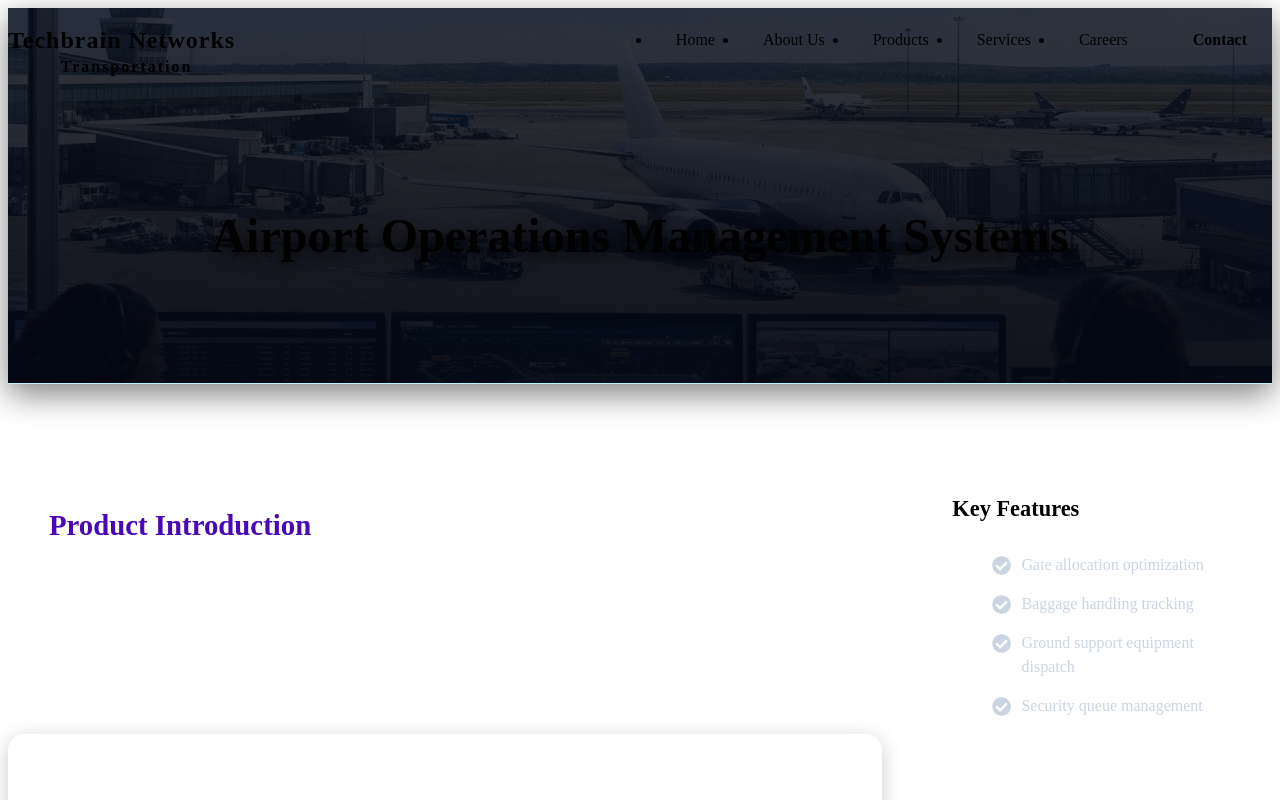
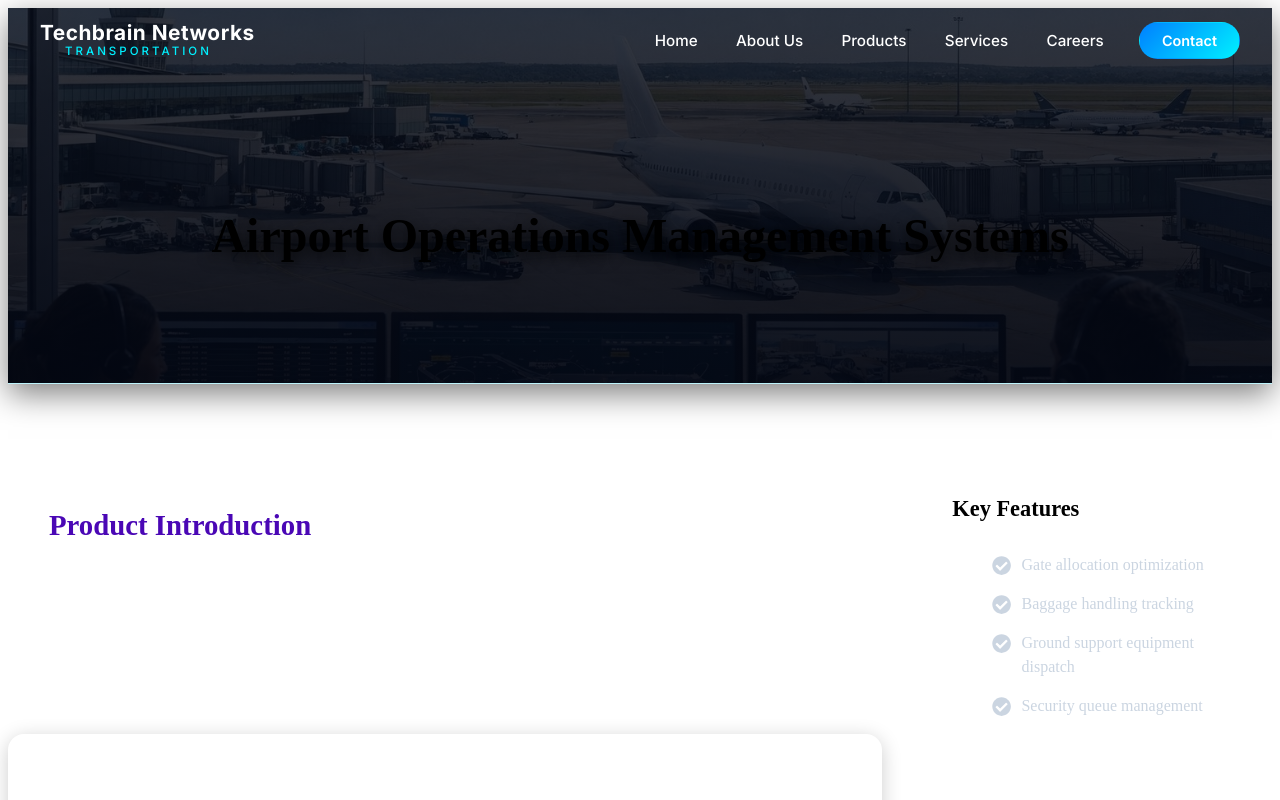
Before and after one commit to techbrainnetworks2026-sys/TN-Transportation, a React (Vite) app: page /transportation/airport-operations-management in a window 1280 px wide. Shown: the top 800 px of the page. Built offline with nearby package versions, Linux system fonts and the light colour scheme; the HTML template or start-up script is replaced by a standard one.

Commit message:
Some changes in navber

```diff
--- a/src/components/Navbar/Navbar.css
+++ b/src/components/Navbar/Navbar.css
@@ -1,202 +1,264 @@
+/* ============================================================
+   NAVBAR — base
+   ============================================================ */
 .navbar {
   background: transparent;
   height: 80px;
   display: flex;
   justify-content: center;
   align-items: center;
-  font-size: 1rem;
   position: fixed;
   top: 0;
+  left: 0;
   width: 100%;
   z-index: 999;
-  transition: var(--transition-smooth);
-}
-
-
-.sub-title {
-  position: absolute;
-  top: 100%;
-  left: 50%;
-  transform: translateX(-50%);
-  color: var(--transportation-blue);
-  font-size: 1rem;
-  letter-spacing: 2px;
-  white-space: nowrap;
-  margin-top: 4px;
-}
-
-@media (max-width: 768px) {
-  .nav-logo {
-    font-size: 1.2rem;
-  }
-
-  .sub-title {
-    font-size: 0.85rem;
-    letter-spacing: 1px;
-    margin-top: 2px;
-  }
+  transition: background 0.3s ease, box-shadow 0.3s ease;
 }
 
 .navbar.scrolled {
-  background: rgba(3, 7, 18, 0.9);
-  backdrop-filter: blur(10px);
-  -webkit-backdrop-filter: blur(10px);
+  background: rgba(3, 7, 18, 0.92);
+  backdrop-filter: blur(12px);
+  -webkit-backdrop-filter: blur(12px);
   border-bottom: 1px solid rgba(0, 240, 255, 0.1);
   box-shadow: 0 4px 30px rgba(0, 0, 0, 0.5);
 }
 
+/* ============================================================
+   CONTAINER
+   ============================================================ */
 .nav-container {
   display: flex;
   justify-content: space-between;
   align-items: center;
   width: 100%;
+  max-width: 1200px;
+  padding: 0 2rem;
   height: 80px;
 }
+
+/* ============================================================
+   LOGO
+   ============================================================ */
 .nav-logo {
-  position: relative;
-  color: var(--premium-white);
+  display: flex;
+  flex-direction: column;
+  align-items: flex-start;
+  gap: 2px;
+  text-decoration: none;
   cursor: pointer;
-  text-decoration: none;
-  font-size: 1.5rem;
-  display: inline-flex;
-  flex-direction: column;
-  align-items: center;
-  font-family: var(--font-heading);
-  font-weight: 700;
-  letter-spacing: 1px;
+  flex-shrink: 0;
 }
 
-.nav-logo span {
-  color: var(--transportation-blue);
-  margin-left: 5px;
+.logo-main {
+  color: var(--premium-white, #fff);
+  font-family: var(--font-heading, 'Inter', sans-serif);
+  font-size: 1.3rem;
+  font-weight: 700;
+  letter-spacing: 0.5px;
+  line-height: 1;
+  white-space: nowrap;
 }
 
+.logo-sub {
+  color: var(--transportation-blue, #00f0ff);
+  font-family: var(--font-body, 'Inter', sans-serif);
+  font-size: 0.72rem;
+  font-weight: 500;
+  letter-spacing: 3px;
+  text-transform: uppercase;
+  line-height: 1;
+  margin-left: 25px;
+
+}
+
+/* ============================================================
+   NAV MENU (desktop)
+   ============================================================ */
 .nav-menu {
   display: flex;
   align-items: center;
-  text-align: center;
+  list-style: none;
+  margin: 0;
+  padding: 0;
+  gap: 0;
 }
 
 .nav-item {
   height: 80px;
+  display: flex;
+  align-items: center;
 }
 
 .nav-links {
-  color: var(--premium-white);
+  color: var(--premium-white, #fff);
+  text-decoration: none;
+  padding: 0 1.2rem;
+  height: 100%;
   display: flex;
   align-items: center;
-  text-decoration: none;
-  padding: 0 1.5rem;
-  height: 100%;
-  font-family: var(--font-body);
+  font-family: var(--font-body, 'Inter', sans-serif);
   font-weight: 500;
-  transition: var(--transition-smooth);
+  font-size: 0.95rem;
   position: relative;
+  transition: color 0.3s ease;
+  white-space: nowrap;
 }
 
+/* Underline hover effect */
 .nav-links::after {
   content: '';
   position: absolute;
-  bottom: 20px;
-  left: 1.5rem;
-  width: 0;
+  bottom: 18px;
+  left: 1.2rem;
+  right: 1.2rem;
   height: 2px;
-  background: var(--grad-cyan);
-  transition: var(--transition-smooth);
+  background: var(--grad-cyan, linear-gradient(90deg, #00f0ff, #0080ff));
+  transform: scaleX(0);
+  transform-origin: left;
+  transition: transform 0.3s ease;
 }
 
 .nav-links:hover::after,
 .nav-links.active-link::after {
-  width: calc(100% - 3rem);
+  transform: scaleX(1);
 }
 
 .nav-links:hover,
 .nav-links.active-link {
-  color: var(--electric-cyan);
+  color: var(--electric-cyan, #00f0ff);
 }
 
-.nav-btn {
-  display: flex;
-  align-items: center;
-  padding: 0 1rem;
+/* ============================================================
+   CTA BUTTON
+   ============================================================ */
+.nav-item.nav-btn {
+  height: auto;
+  padding-left: 1rem;
 }
 
 .btn-primary {
-  background: var(--grad-primary);
-  color: var(--premium-white);
-  padding: 10px 24px;
+  background: var(--grad-primary, linear-gradient(135deg, #0080ff, #00f0ff));
+  color: #fff;
+  padding: 9px 22px;
   border-radius: 30px;
   text-decoration: none;
-  font-family: var(--font-body);
+  font-family: var(--font-body, 'Inter', sans-serif);
+  font-size: 0.9rem;
   font-weight: 600;
-  transition: var(--transition-smooth);
   border: 1px solid transparent;
+  transition: all 0.3s ease;
+  white-space: nowrap;
 }
 
 .btn-primary:hover {
   background: transparent;
-  border-color: var(--transportation-blue);
-  box-shadow: var(--neon-glow);
-  color: var(--electric-cyan);
+  border-color: var(--transportation-blue, #00f0ff);
+  box-shadow: 0 0 16px rgba(0, 240, 255, 0.4);
+  color: var(--electric-cyan, #00f0ff);
 }
 
+/* ============================================================
+   HAMBURGER ICON (hidden on desktop)
+   ============================================================ */
 .menu-icon {
   display: none;
-  color: var(--premium-white);
+  color: var(--premium-white, #fff);
   font-size: 1.8rem;
   cursor: pointer;
+  z-index: 1001;
+  flex-shrink: 0;
 }
 
+/* ============================================================
+   MOBILE — ≤ 960px
+   ============================================================ */
 @media screen and (max-width: 960px) {
+  .nav-container {
+    padding: 0 1.2rem;
+  }
+
+  /* Show hamburger */
+  .menu-icon {
+    display: flex;
+    align-items: center;
+    justify-content: center;
+  }
+
+  /* Slide-in menu panel */
   .nav-menu {
     display: flex;
     flex-direction: column;
+    align-items: stretch;
+    justify-content: flex-start;
+    gap: 0;
+    position: fixed;
+    top: 80px;
+    left: 0;
     width: 100%;
-    height: 100vh;
-    position: absolute;
-    top: 80px;
-    left: -100%;
-    opacity: 1;
-    transition: all 0.5s ease;
-    background: var(--deep-navy);
+    height: calc(100vh - 80px);
+    background: rgba(3, 7, 18, 0.97);
+    backdrop-filter: blur(12px);
+    -webkit-backdrop-filter: blur(12px);
+    transform: translateX(-100%);
+    transition: transform 0.4s ease;
+    overflow-y: auto;
+    padding: 1rem 0;
+    z-index: 998;
   }
 
   .nav-menu.active {
-    background: rgba(3, 7, 18, 0.97);
-    backdrop-filter: blur(10px);
-    left: 0;
-    opacity: 1;
-    transition: all 0.5s ease;
-    z-index: 1;
+    transform: translateX(0);
+  }
+
+  /* Each nav item full-width */
+  .nav-item {
+    height: auto;
+    width: 100%;
+    border-bottom: 1px solid rgba(255, 255, 255, 0.05);
   }
 
   .nav-links {
-    text-align: center;
-    padding: 2rem;
+    display: flex;
+    align-items: center;
+    justify-content: center;
     width: 100%;
-    display: table;
+    height: auto;
+    padding: 1.2rem 2rem;
+    font-size: 1.05rem;
   }
 
-  .nav-links:hover {
-    color: var(--electric-cyan);
-    transition: all 0.3s ease;
-  }
-
-  .nav-item {
-    width: 100%;
-  }
-
+  /* No underline on mobile */
   .nav-links::after {
     display: none;
   }
 
-  .nav-btn {
-    padding: 2rem;
+  /* CTA button in mobile menu */
+  .nav-item.nav-btn {
+    padding: 1.5rem 2rem;
     display: flex;
     justify-content: center;
+    border-bottom: none;
+    height: auto;
   }
 
-  .menu-icon {
-    display: block;
+  .btn-primary {
+    width: 100%;
+    max-width: 220px;
+    text-align: center;
+    padding: 12px 24px;
   }
 }
+
+/* ============================================================
+   MOBILE — small phones ≤ 480px
+   ============================================================ */
+@media screen and (max-width: 480px) {
+  .logo-main {
+    font-size: 1.1rem;
+  }
+
+  .logo-sub {
+    font-size: 0.65rem;
+    letter-spacing: 2px;
+  }
+}
--- a/src/components/Navbar/Navbar.jsx
+++ b/src/components/Navbar/Navbar.jsx
@@ -10,58 +10,62 @@ const Navbar = () => {
 
   useEffect(() => {
     const handleScroll = () => {
-      if (window.scrollY > 50) {
-        setIsScrolled(true);
-      } else {
-        setIsScrolled(false);
-      }
+      setIsScrolled(window.scrollY > 50);
     };
-
     window.addEventListener('scroll', handleScroll);
     return () => window.removeEventListener('scroll', handleScroll);
   }, []);
 
   const closeMobileMenu = () => setIsMobileMenuOpen(false);
 
+  const navHref = (hash) =>
+    location.pathname === '/' ? hash : `/${hash}`;
+
   return (
     <nav className={`navbar ${isScrolled ? 'scrolled' : ''}`}>
       <div className="container nav-container">
+
+        {/* Logo */}
         <Link to="/" className="nav-logo" onClick={closeMobileMenu}>
-          Techbrain Networks <span className='sub-title'>Transportation</span>
+          <span className="logo-main">Techbrain Networks</span>
+          <span className="logo-sub">Transportation</span>
         </Link>
 
-        <div className="menu-icon" onClick={() => setIsMobileMenuOpen(!isMobileMenuOpen)}>
+        {/* Hamburger icon */}
+        <div
+          className="menu-icon"
+          onClick={() => setIsMobileMenuOpen(!isMobileMenuOpen)}
+          aria-label="Toggle menu"
+        >
           {isMobileMenuOpen ? <HiX /> : <HiMenu />}
         </div>
 
+        {/* Nav links */}
         <ul className={`nav-menu ${isMobileMenuOpen ? 'active' : ''}`}>
-          <li className="nav-item">
-            <a href={location.pathname === '/' ? '#home' : '/#home'} className="nav-links" onClick={closeMobileMenu}>
-              Home
-            </a>
-          </li>
-          <li className="nav-item">
-            <a href={location.pathname === '/' ? '#about' : '/#about'} className="nav-links" onClick={closeMobileMenu}>
-              About Us
-            </a>
-          </li>
-          <li className="nav-item">
-            <a href={location.pathname === '/' ? '#products' : '/#products'} className="nav-links" onClick={closeMobileMenu}>
-              Products
-            </a>
-          </li>
-          <li className="nav-item">
-            <a href={location.pathname === '/' ? '#services' : '/#services'} className="nav-links" onClick={closeMobileMenu}>
-              Services
-            </a>
-          </li>
-          <li className="nav-item">
-            <a href={location.pathname === '/' ? '#careers' : '/#careers'} className="nav-links" onClick={closeMobileMenu}>
-              Careers
-            </a>
-          </li>
+          {[
+            { label: 'Home',     hash: '#home' },
+            { label: 'About Us', hash: '#about' },
+            { label: 'Products', hash: '#products' },
+            { label: 'Services', hash: '#services' },
+            { label: 'Careers',  hash: '#careers' },
+          ].map(({ label, hash }) => (
+            <li className="nav-item" key={hash}>
+              <a
+                href={navHref(hash)}
+                className="nav-links"
+                onClick={closeMobileMenu}
+              >
+                {label}
+              </a>
+            </li>
+          ))}
+
           <li className="nav-item nav-btn">
-            <a href={location.pathname === '/' ? '#contact' : '/#contact'} className="btn-primary" onClick={closeMobileMenu}>
+            <a
+              href={navHref('#contact')}
+              className="btn-primary"
+              onClick={closeMobileMenu}
+            >
               Contact
             </a>
           </li>
```
